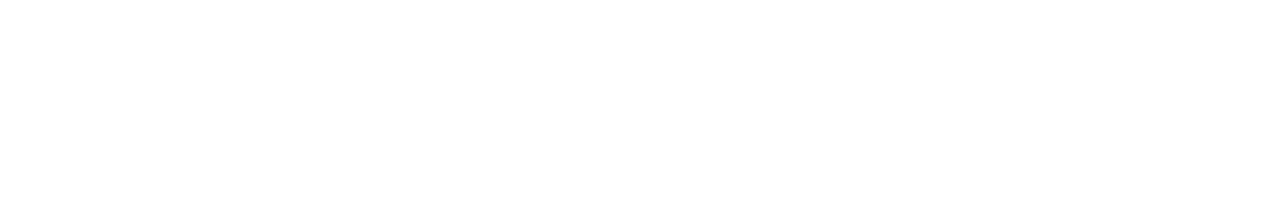
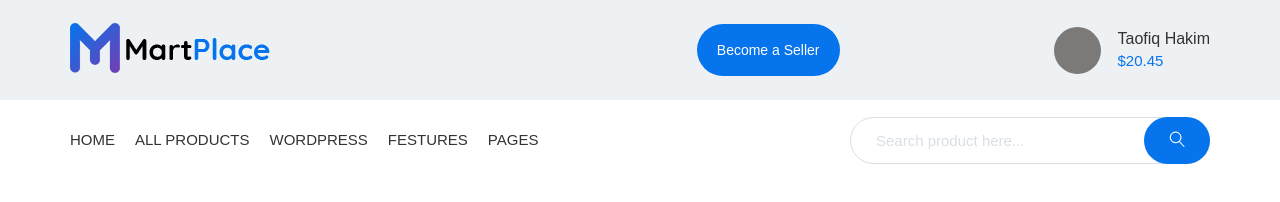
Before and after one commit to MaxWalex/MartPlace, a website: page app/index.html in a window 1280 px wide. Drawn offline with nearby package versions, Linux system fonts and the light colour scheme; files that its build step writes are made by us from their sources; a web font is replaced by a local one.

Commit message:
added header

```diff
--- a/app/index.html
+++ b/app/index.html
@@ -1,20 +1,62 @@
 <!DOCTYPE html>
 <html lang="en">
+  <head>
+    <meta charset="UTF-8" />
+    <meta name="viewport" content="width=device-width, initial-scale=1.0" />
+    <meta http-equiv="X-UA-Compatible" content="ie=edge" />
+    <title>MartPlace</title>
+    <link rel="stylesheet" href="css/style.min.css" />
+  </head>
 
-<head>
-    <meta charset="UTF-8">
-    <meta name="viewport" content="width=device-width, initial-scale=1.0">
-    <meta http-equiv="X-UA-Compatible" content="ie=edge">
-    <title>Document</title>
-    <link rel="stylesheet" href="css/style.min.css">
-</head>
+  <body>
+    <header class="header">
+      <div class="container">
+        <div class="header__top">
+          <a href="#" class="header__logo">
+            <img src="images/logo.png" alt="" />
+          </a>
+          <div class="header__btn">
+            <button type="submit">Become a Seller</button>
+          </div>
+          <div class="header__basket"></div>
+          <div class="header__profile">
+            <div class="header__profile-img"></div>
+            <div class="header__profile-info">
+              <div class="header__profile-name">Taofiq Hakim</div>
+              <div class="header__profile-price">$20.45</div>
+            </div>
+          </div>
+        </div>
+        <div class="header__nav">
+          <nav class="nav">
+            <ul class="menu__list">
+              <li><a href="#">HOME</a></li>
+              <li><a href="#">all products</a></li>
+              <li><a href="#">wordpress</a></li>
+              <li><a href="#">festures</a></li>
+              <li><a href="#">Pages</a></li>
+            </ul>
+          </nav>
+          <div class="header__form">
+            <form action="">
+              <input
+                type="text"
+                placeholder="Search product here..."
+                required
+              />
+              <button type="submit">
+                <img src="images/icons/search.png" alt="" />
+              </button>
+            </form>
+          </div>
+        </div>
+      </div>
+    </header>
 
-<body>
 
 
     <script src="https://ajax.googleapis.com/ajax/libs/jquery/3.4.1/jquery.min.js"></script>
     <script src="js/libs.min.js"></script>
     <script src="js/main.js"></script>
-</body>
-
+  </body>
 </html>
--- a/app/scss/_fonts.scss
+++ b/app/scss/_fonts.scss
@@ -0,0 +1,28 @@
+// ========== FONTS
+
+@font-face {
+    font-family: 'Quicksand';
+    src: url('../fontsQuicksand-Regular.woff2') format('woff2'),
+        url('../fontsQuicksand-Regular.woff') format('woff');
+    font-weight: normal;
+    font-style: normal;
+    font-display: swap;
+}
+
+@font-face {
+    font-family: 'Quicksand';
+    src: url('../fontsQuicksand-Bold.woff2') format('woff2'),
+        url('../fontsQuicksand-Bold.woff') format('woff');
+    font-weight: bold;
+    font-style: normal;
+    font-display: swap;
+}
+
+@font-face {
+    font-family: 'Quicksand';
+    src: url('../fontsQuicksand-Medium.woff2') format('woff2'),
+        url('../fontsQuicksand-Medium.woff') format('woff');
+    font-weight: 500;
+    font-style: normal;
+    font-display: swap;
+}
--- a/app/scss/_global.scss
+++ b/app/scss/_global.scss
@@ -42,6 +42,8 @@ body {
   min-width: 320px;
   overflow-x: hidden;
   position: relative;
+  font-family: 'Quicksand', sans-serif;
+  font-weight: 400;
 }
 
 button {
@@ -63,3 +65,9 @@ textarea {
 .slick-list {
   overflow: visible !important;
 }
+
+.container {
+  max-width: 1170px;
+  padding: 0 15px;
+  margin: 0 auto;
+}
--- a/app/scss/_vars.scss
+++ b/app/scss/_vars.scss
@@ -0,0 +1,4 @@
+
+// ===== COLORS
+$blue: #0674ec;
+$text: #333333;
--- a/app/scss/style.scss
+++ b/app/scss/style.scss
@@ -5,4 +5,177 @@
 
 // ============== STYLES
 
+// ============== HEADER ==============
+
+.header {
+  // ======= TOP
+
+  &__top {
+    display: flex;
+    align-items: center;
+    justify-content: space-between;
+    height: 100px;
+    &::before {
+      content: "";
+      position: absolute;
+      left: 0;
+      height: 100px;
+      width: 100%;
+      background: #eef1f3;
+      z-index: -1;
+    }
+  }
+  &__btn {
+    margin-left: auto;
+    margin-right: 214px;
+    button {
+      border-radius: 50px;
+      padding: 12px 20px;
+      background: $blue;
+      font-size: 14px;
+      line-height: 28px;
+      color: #fff;
+    }
+  }
+
+  // ======== PROFILE
+
+  &__profile {
+    display: flex;
+    justify-content: space-between;
+    align-items: center;
+  }
+  &__profile-img {
+    background: #7c7979;
+    border-radius: 50%;
+    width: 47px;
+    height: 47px;
+  }
+  &__profile-info {
+    margin-left: 17px;
+    line-height: 22px;
+  }
+  &__profile-name {
+    font-size: 16px;
+    font-weight: 500;
+    color: $text;
+  }
+  &__profile-price {
+    color: $blue;
+    font-size: 15px;
+  }
+}
+
+// ======== NAV
+
+.header__nav {
+  display: flex;
+  justify-content: space-between;
+  align-items: center;
+  height: 80px;
+}
+
+.menu__list {
+  display: flex;
+  justify-content: space-between;
+  align-items: center;
+  a {
+    font-size: 15px;
+    font-weight: 500;
+    color: $text;
+    text-transform: uppercase;
+  }
+  li + li {
+    margin-left: 20px;
+  }
+}
+
+// ========= FORM
+
+.header__form {
+  position: relative;
+  max-width: 360px;
+  width: 100%;
+  input {
+    width: 100%;
+    border: 1px solid #d9dfe5;
+    border-radius: 50px;
+    font-size: 15px;
+    line-height: 30px;
+    color: #d9dfe5;
+    height: 47px;
+    padding: 0 25px;
+    &::placeholder {
+      font-size: 15px;
+      line-height: 30px;
+      color: #d9dfe5;
+    }
+  }
+  button {
+    background: $blue;
+    border-radius: 50px;
+    height: 47px;
+    padding: 0 25px;
+    position: absolute;
+    right: 0;
+  }
+}
+
+// ============== PRODUCTS =============
+
+// .products {
+//     padding-top: 170px;
+//     padding-bottom: 230px;
+//   background: rgb(45, 80, 209);
+//   background: linear-gradient(
+//     76deg,
+//     rgba(45, 80, 209, 1) 26%,
+//     rgba(9, 47, 187, 1) 57%
+//   );
+//   &__inner {
+//       text-align: center;
+//       margin: 0 auto;
+//       color: #fff;
+//       max-width: 900px;
+//       width: 100%;
+
+//   }
+//   &__title {
+//     font-size: 60px;
+//     line-height: 70px;
+//     font-weight: 400;
+//     span {
+//         display: block;
+//         font-weight: 700;
+//     }
+//   }
+//   &__text {
+//     font-size: 20px;
+//     line-height: 40px;
+//     font-weight: 500;
+//     margin: 40px 0 70px 0;
+//   }
+//   &__bottom {
+//       display: flex;
+//       justify-content: center;
+//   }
+//   &__btn {
+//       border-radius: 50px;
+//       background: transparent;
+//       font-size: 16px;
+//       color: #fff;
+//       border: 1px solid #fff;
+//       width: 190px;
+//       padding: 15px 0;
+//       transition: .3s;
+//       &:hover {
+//           background: #fff;
+//           color: $blue;
+//       }
+//   }
+//   &__btn + &__btn {
+//       margin-left: 25px;
+//   }
+// }
+
 @import "media";
```
Also changed, not shown: app/fonts/Quicksand-Bold.woff (added), app/fonts/Quicksand-Bold.woff2 (added), app/fonts/Quicksand-Medium.woff (added), app/fonts/Quicksand-Medium.woff2 (added), app/fonts/Quicksand-Regular.woff (added), app/fonts/Quicksand-Regular.woff2 (added), app/images/icons/search.png (added), app/images/logo.png (added).
